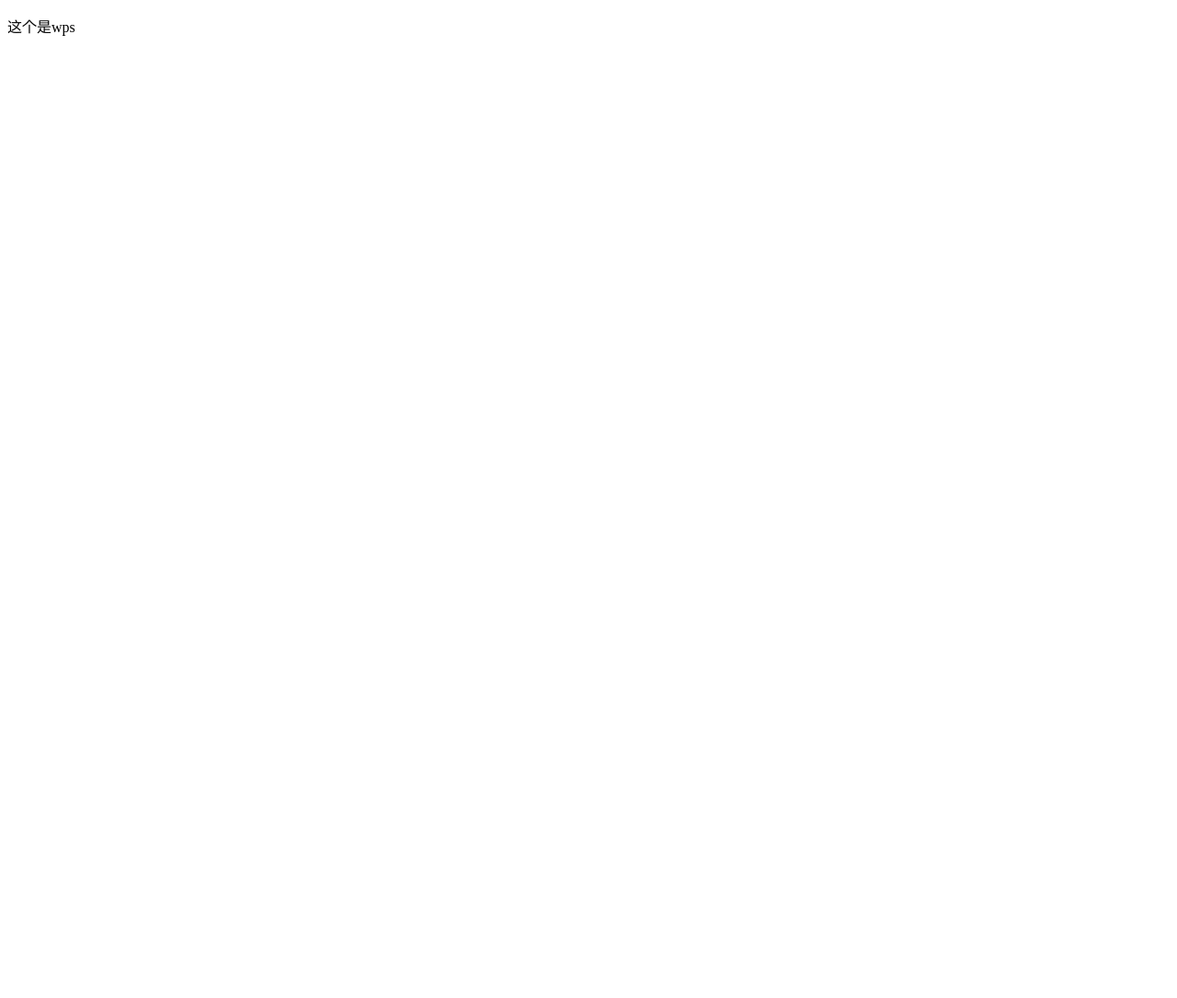
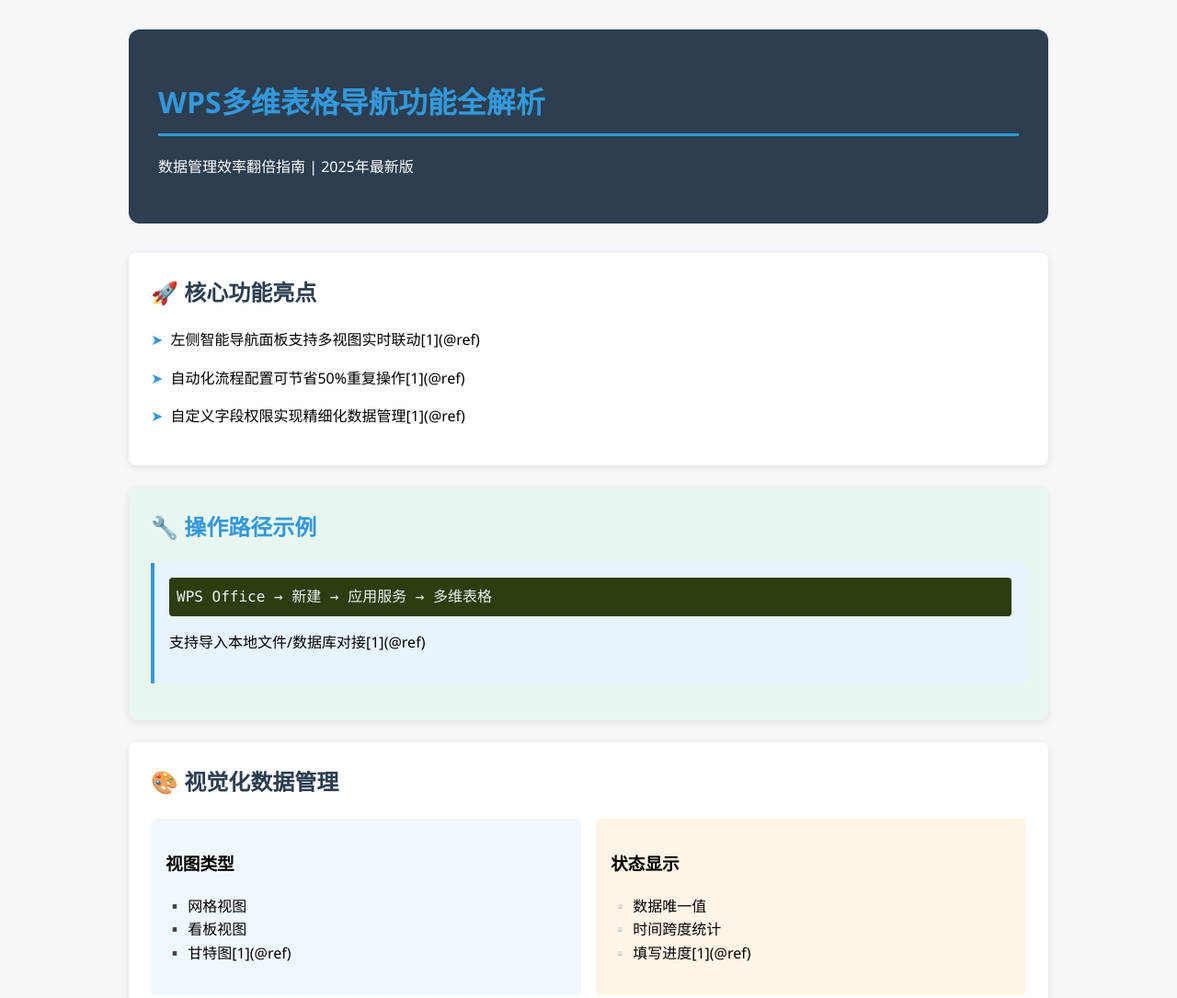
Before and after one commit to tyrionyu/tyrionyu.github.io, a plain HTML site: page wps/index.html in a window 1280 px wide. Shown: the top 1085 px of the page at 92% size. Before the commit the page ends 800 px from the top, so only its background shows below. Drawn offline with Linux system fonts and the light colour scheme.

Commit message:
Site updated: 2025-03-14 21:48:15

```diff
--- a/wps/index.html
+++ b/wps/index.html
@@ -1,11 +1,102 @@
 <!DOCTYPE html>
-<html lang="en">
+<html lang="zh-CN">
 <head>
     <meta charset="UTF-8">
-    <meta name="viewport" content="width=device-width, initial-scale=1.0">
-    <title>abc</title>
+    <title>WPS多维表格导航功能全解析</title>
+    <style>
+        body {
+            font-family: 'Segoe UI', Arial, sans-serif;
+            line-height: 1.6;
+            margin: 2rem;
+            background: #f5f7fa;
+        }
+        .container {
+            max-width: 1000px;
+            margin: 0 auto;
+        }
+        .header {
+            background: #2c3e50;
+            color: white;
+            padding: 2rem;
+            border-radius: 12px;
+            margin-bottom: 2rem;
+        }
+        .section {
+            background: white;
+            padding: 1.5rem;
+            border-radius: 8px;
+            margin-bottom: 1.5rem;
+            box-shadow: 0 2px 8px rgba(0,0,0,0.1);
+        }
+        .section:nth-child(odd) {
+            background: #f8f9fa;
+        }
+        h1 {
+            color: #3498db;
+            border-bottom: 3px solid #3498db;
+            padding-bottom: 0.5rem;
+        }
+        h2 {
+            color: #2c3e50;
+            margin-top: 0;
+        }
+        .tip {
+            background: #e8f4fc;
+            border-left: 4px solid #3498db;
+            padding: 1rem;
+            margin: 1rem 0;
+        }
+        .code {
+            background: #2c3e10;
+            color: #ecf0f1;
+            padding: 0.5rem;
+            border-radius: 4px;
+            font-family: 'Consolas', monospace;
+        }
+        .color-primary { color: #3498db; }
+        .color-accent { color: #e74c3c; }
+        .icon::before {
+            content: "➤";
+            margin-right: 0.5rem;
+            color: #3498db;
+        }
+    </style>
 </head>
 <body>
-    <p>这个是wps</p>
+    <div class="container">
+        <div class="header">
+            <h1>WPS多维表格导航功能全解析</h1>
+            <p>数据管理效率翻倍指南 | 2025年最新版</p>
+        </div>
+
+        <div class="section">
+            <h2>🚀 核心功能亮点</h2>
+            <p class="icon">左侧智能导航面板支持多视图实时联动[1](@ref)</p>
+            <p class="icon">自动化流程配置可节省50%重复操作[1](@ref)</p>
+            <p class="icon">自定义字段权限实现精细化数据管理[1](@ref)</p>
+        </div>
+
+        <div class="section" style="background: #e8f6f0;">
+            <h2 class="color-primary">🔧 操作路径示例</h2>
+            <div class="tip">
+                <div class="code">WPS Office → 新建 → 应用服务 → 多维表格</div>
+                <p>支持导入本地文件/数据库对接[1](@ref)</p>
+            </div>
+        </div>
+
+        <div class="section">
+            <h2>🎨 视觉化数据管理</h2>
+            <div style="display: flex; gap: 1rem; margin-top: 1rem;">
+                <div style="flex:1; background: #f0f8ff; padding:1rem; border-radius:6px;">
+                    <h3>视图类型</h3>
+                    <p>▪️ 网格视图<br>▪️ 看板视图<br>▪️ 甘特图[1](@ref)</p>
+                </div>
+                <div style="flex:1; background: #fff5e6; padding:1rem; border-radius:6px;">
+                    <h3>状态显示</h3>
+                    <p>▫️ 数据唯一值<br>▫️ 时间跨度统计<br>▫️ 填写进度[1](@ref)</p>
+                </div>
+            </div>
+        </div>
+    </div>
 </body>
 </html>
```
